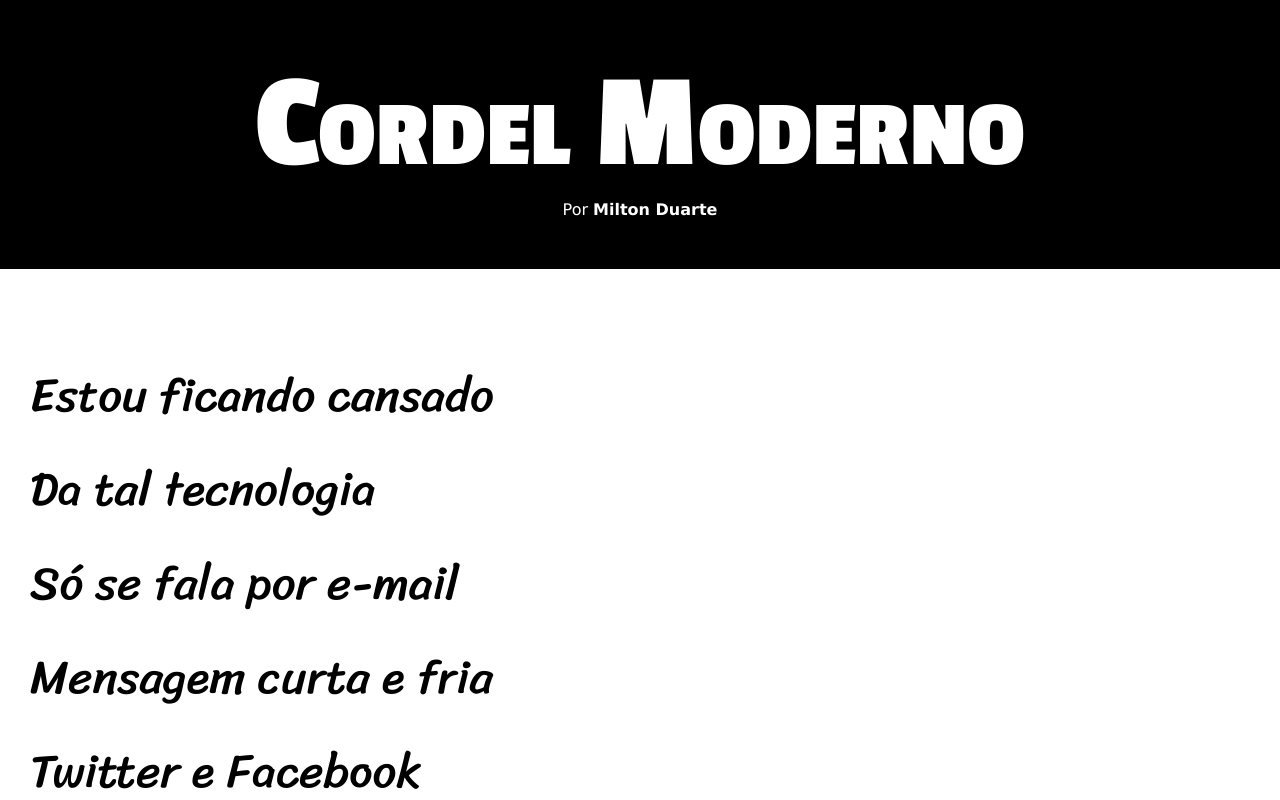
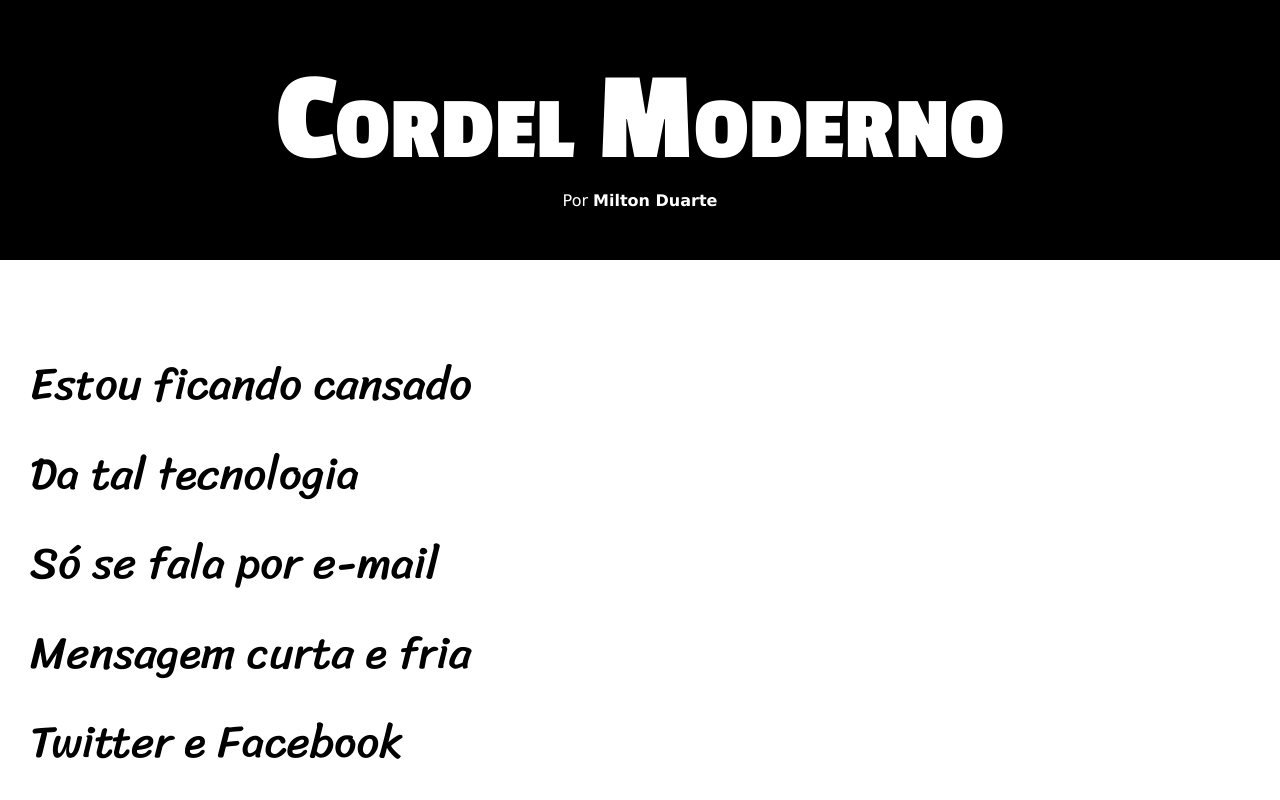
Before and after one commit to ronyfcoelho/html-css, a plain HTML site: page exercicios/desafio012/index.html in a window 1280 px wide. Shown: the top 800 px of the page. Drawn offline with Linux system fonts and the light colour scheme.

Commit message:
atualização de estilos desafio 012

```diff
--- a/exercicios/desafio012/estilo/style.css
+++ b/exercicios/desafio012/estilo/style.css
@@ -1,6 +1,12 @@
 @charset "UTF-8";
 
 @import url('https://fonts.googleapis.com/css2?family=Passion+One:wght@400;700;900&family=Sriracha&display=swap');
+
+:root{
+    --fontlink: Verdana, Geneva, Tahoma, sans-serif;
+    --fonttitulo: Passion One, sans-serif;
+    --fonttexto: "Sriracha", cursive;
+}
 
 *{
     margin: 0px;
@@ -19,19 +25,20 @@ header{
 }
 
 header h1{
-    font-family: 'Passion One';
-    font-size: 136px;
+    font-family:var(--fonttitulo);
+    font-size: 10vw;
     font-variant: small-caps;
     padding-top: 50px;
 }
 
 header  p{
-    font-family: Verdana, Geneva, Tahoma, sans-serif;
+    font-family: var(--fontlink);
     padding-bottom: 50px;
 }
 
 a{
     color: white;
+    font-family: var(--fontlink);
     font-weight: bold;
     text-decoration: none;
 }
@@ -41,8 +48,8 @@ a:hover{
 }
 
 section{
-    font-family:'Sriracha';
-    font-size: 47px;
+    font-family:var(--fonttexto);
+    font-size: 3.5vw;
     line-height: 2em;
     padding-top: 10vh;
     padding-bottom: 10vh;
@@ -61,13 +68,14 @@ section.imagem{
 
 section.imagem > p{
     background-color: rgba(0, 0, 0, 0.274);
-    width: 600px;
+    display: inline-block;
+    padding: 5px;
 }
 
 footer{
     background-color: black;
     color: white;
-    font-family: Verdana, Geneva, Tahoma, sans-serif;
+    font-family: var(--fontlink);
     padding: 10px;
     text-align: center;
 }
```
